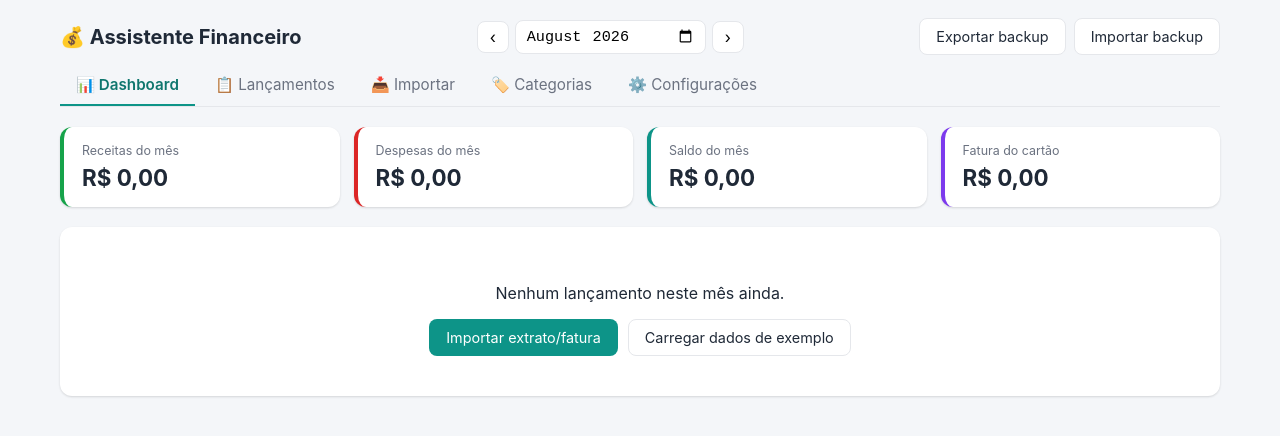
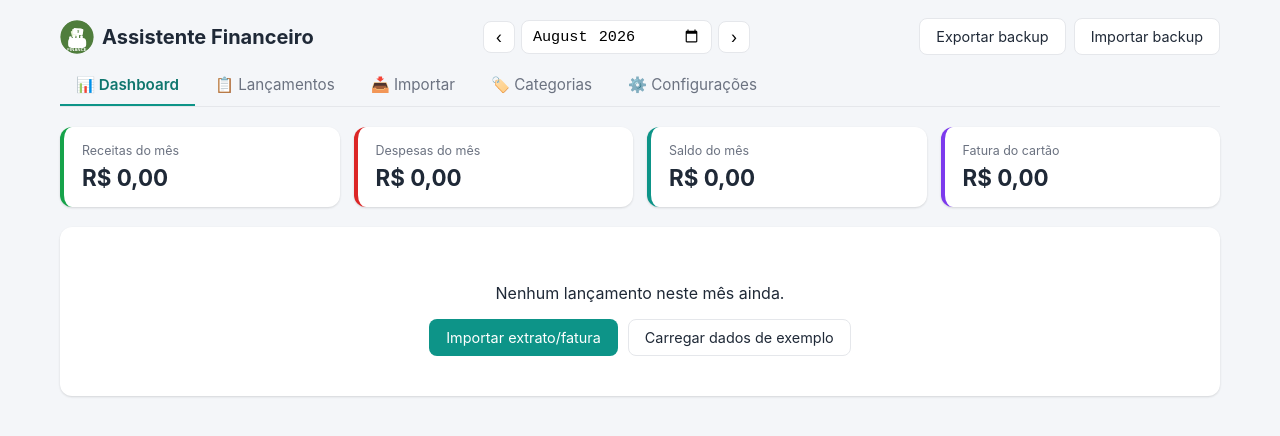
Before and after one commit to otonicpnegociosia/ProjetoAulaIAAdri, a plain HTML site: page index.html in a window 1280 px wide. Drawn offline with nearby package versions, Linux system fonts and the light colour scheme.

Commit message:
Adiciona logo (favicon e cabecalho)

```diff
--- a/css/style.css
+++ b/css/style.css
@@ -36,7 +36,8 @@ body {
   gap: 12px;
   padding: 18px 0 10px;
 }
-.brand { font-size: 1.25rem; font-weight: 700; }
+.brand { font-size: 1.25rem; font-weight: 700; display: flex; align-items: center; gap: 8px; }
+.brand-logo { width: 34px; height: 34px; border-radius: 50%; flex-shrink: 0; }
 .month-nav { display: flex; align-items: center; gap: 6px; }
 .month-nav button {
   width: 32px; height: 32px; border-radius: 8px; border: 1px solid var(--border);
--- a/index.html
+++ b/index.html
@@ -4,13 +4,14 @@
 <meta charset="UTF-8">
 <meta name="viewport" content="width=device-width, initial-scale=1.0">
 <title>Assistente Financeiro</title>
+<link rel="icon" type="image/svg+xml" href="img/logo.svg">
 <link rel="stylesheet" href="css/style.css">
 </head>
 <body>
 <div class="app">
 
   <header class="topbar">
-    <div class="brand">💰 <span>Assistente Financeiro</span></div>
+    <div class="brand"><img src="img/logo.svg" alt="" class="brand-logo"> <span>Assistente Financeiro</span></div>
     <div class="month-nav">
       <button id="prevMonth" title="Mês anterior">‹</button>
       <input type="month" id="monthPicker">
```
Also changed, not shown: img/logo.svg (added).
